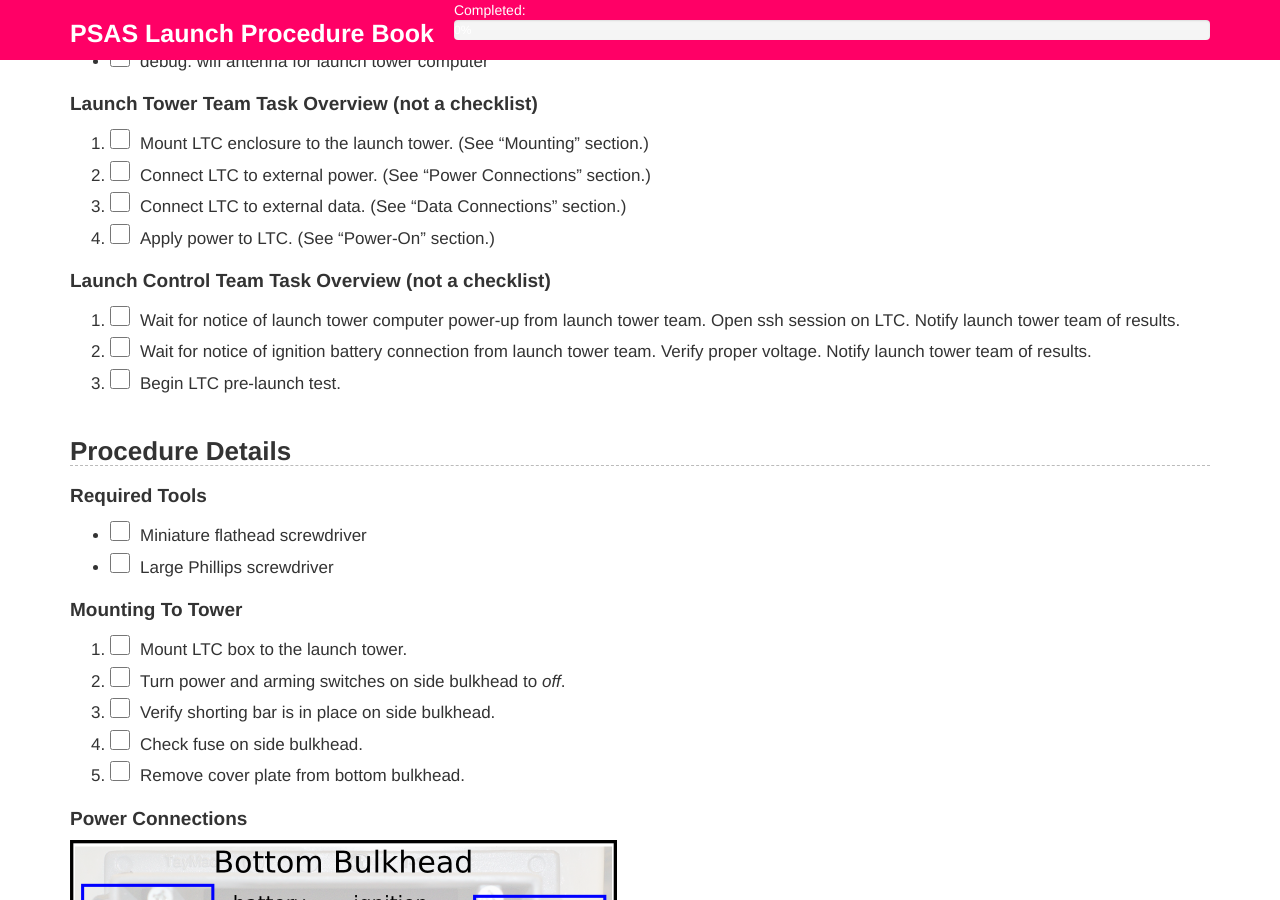
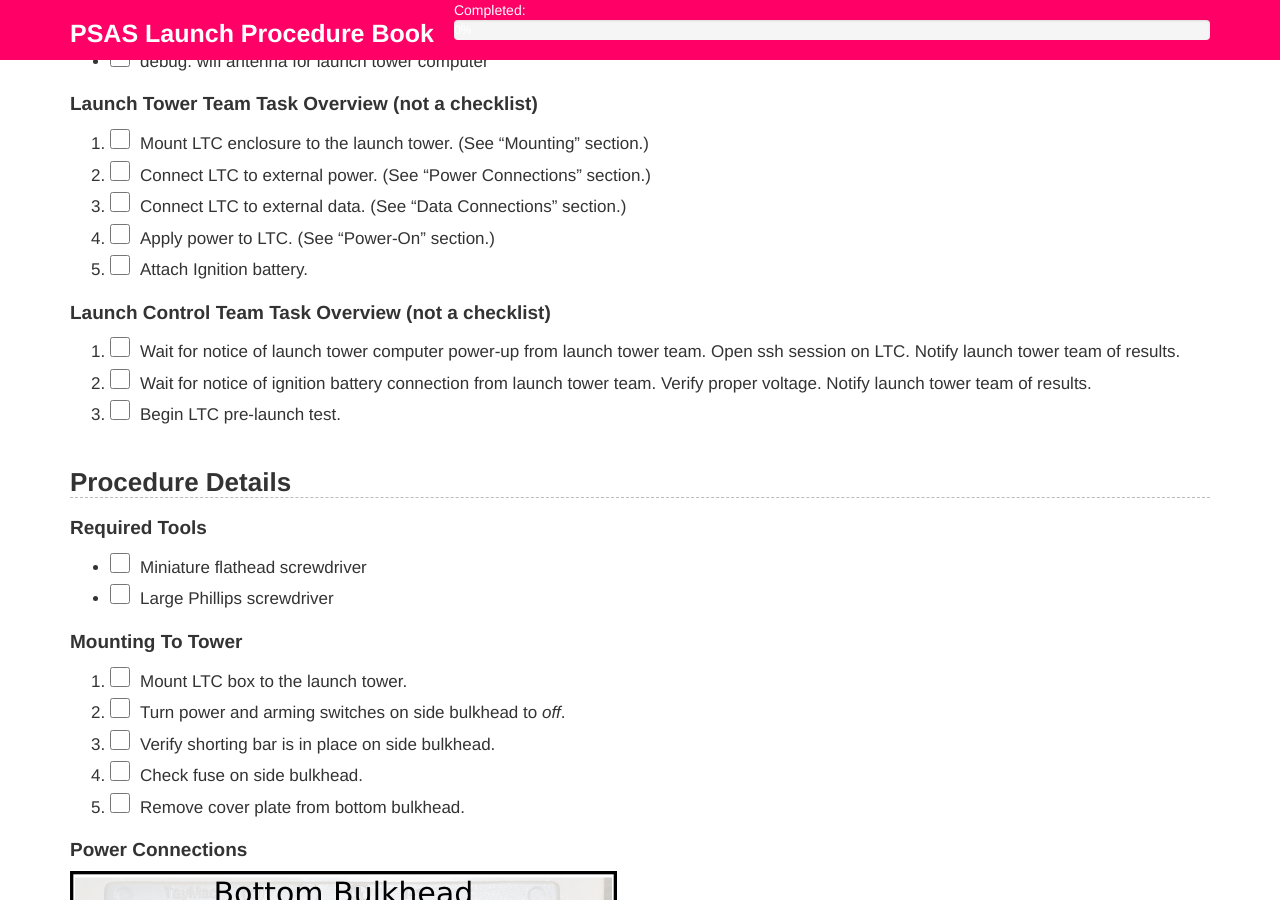
Before and after one commit to psas/procedure-book, a Jekyll site: the page built from 02-LaunchTowerComputer.markdown, in a window 1280 px wide and 900 px high, scrolled down 523 px. Built offline with Jekyll 4.4.1, drawn with Linux system fonts in a browser that asks for light colours.

Commit message:
Added note for away team to connect ignition battery

```diff
--- a/02-LaunchTowerComputer.markdown
+++ b/02-LaunchTowerComputer.markdown
@@ -28,7 +28,7 @@
 1. Connect LTC to external power.  (See "Power Connections" section.)
 1. Connect LTC to external data.  (See "Data Connections" section.)
 1. Apply power to LTC.  (See "Power-On" section.)
-
+1. Attach Ignition battery.
 
 ### Launch Control Team Task Overview (not a checklist)
 
```
